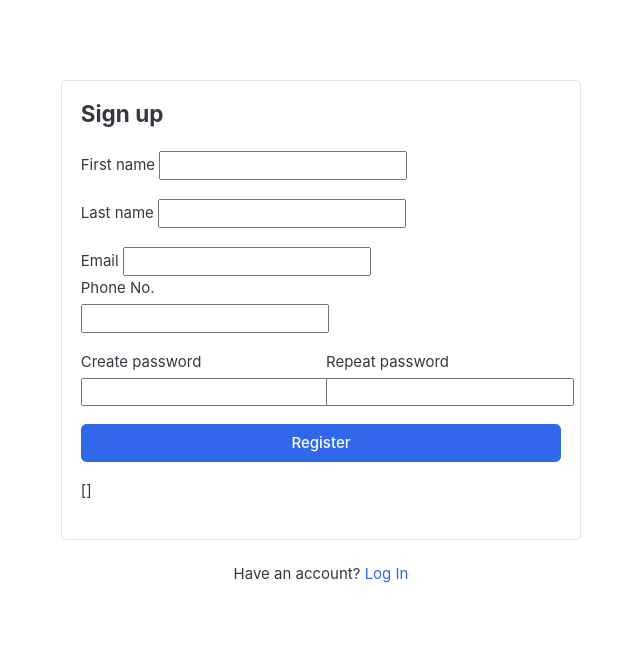
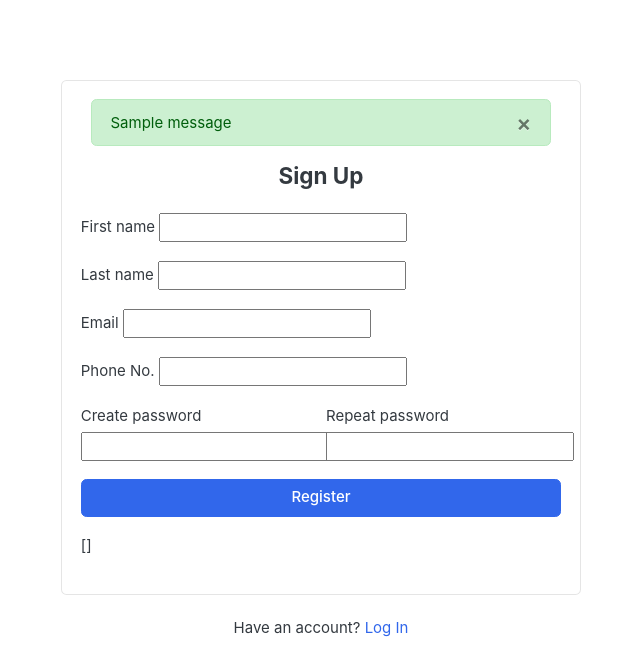
Before and after one commit to GeorgianF/GreatKart, a Django app: template templates/accounts/register.html in a window 1280 px wide. Shown: the part 118-764 px from the top of the page, without its empty margins (319-959 px from the left). Run offline with Django 3.2, Linux system fonts and the light colour scheme; the template is opened without the code that fills it: most values are stand-ins (such as "Sample title", 1, 10 or a date in 2020); one stand-in notice (Sample message) is shown; form fields are guessed from the names that the template uses; some libraries are stand-ins or nearby versions; some web fonts are replaced.

Commit message:
add registration form messages

```diff
--- a/accounts/views.py
+++ b/accounts/views.py
@@ -1,6 +1,7 @@
-from django.shortcuts import render
+from django.shortcuts import render, redirect
 from .forms import RegistrationForm
 from .models import Account
+from django.contrib import messages
 
 # Create your views here.
 
@@ -25,6 +26,8 @@
             )
             user.phone_number = phone_number
             user.save()
+            messages.success(request, 'Registration successful. Please login.')
+            return redirect('register')
     else:
         form = RegistrationForm()
 
--- a/greatkart/settings.py
+++ b/greatkart/settings.py
@@ -10,6 +10,7 @@
 https://docs.djangoproject.com/en/3.2/ref/settings/
 """
 
+from django.contrib.messages import constants as messages
 from pathlib import Path
 import os
 if os.path.isfile("env.py"):
@@ -139,3 +140,8 @@
 # https://docs.djangoproject.com/en/3.2/ref/settings/#default-auto-field
 
 DEFAULT_AUTO_FIELD = 'django.db.models.BigAutoField'
+
+
+MESSAGE_TAGS = {
+    messages.INFO: 'danger',
+}
--- a/templates/accounts/register.html
+++ b/templates/accounts/register.html
@@ -9,8 +9,9 @@
     <!-- ============================ COMPONENT REGISTER   ================================= -->
     <div class="card mx-auto" style="max-width:520px; margin-top:40px;">
         <article class="card-body">
+            {% include 'includes/alerts.html' %}
             <header class="mb-4">
-                <h4 class="card-title">Sign up</h4>
+                <h4 class="card-title text-center text-capitalize">Sign up</h4>
             </header>
             <form action="{% url 'register' %}" method="POST">
                 {% csrf_token %}
@@ -26,10 +27,12 @@
                     </div> <!-- form-group end.// -->
                 </div> <!-- form-row end.// -->
                 <div class="form-group">
-                    <label>Email</label>
-                    {{ form.email }}
                     <div class="form-row">
-                        <div class="form-group col-md-6">
+                        <div class="col form-group">
+                            <label>Email</label>
+                            {{ form.email }}
+                        </div> <!-- form-group end.// -->
+                        <div class="col form-group">
                             <label>Phone No.</label>
                             {{ form.phone_number }}
                         </div> <!-- form-group end.// -->
--- /dev/null
+++ b/templates/includes/alerts.html
@@ -0,0 +1,11 @@
+{% if messages %}
+<div id="message" class="container">
+    {% for message in messages %}
+    <div {% if message.tags %} class="alert alert-{{ message.tags }}" {% endif %} role="alert">
+        <button type="button" class="close" data-dismiss="alert"><span aria-hidden="true">&times;</span></button>
+        {% if message.level == DEFAULT_MESSAGE_LEVELS.ERROR %}Important: {% endif %}
+        {{ message }}
+    </div>
+</div>
+{% endfor %}
+{% endif %}
```
Also changed, not shown: static/js/script.js (+7 -3 lines), db.sqlite3.
